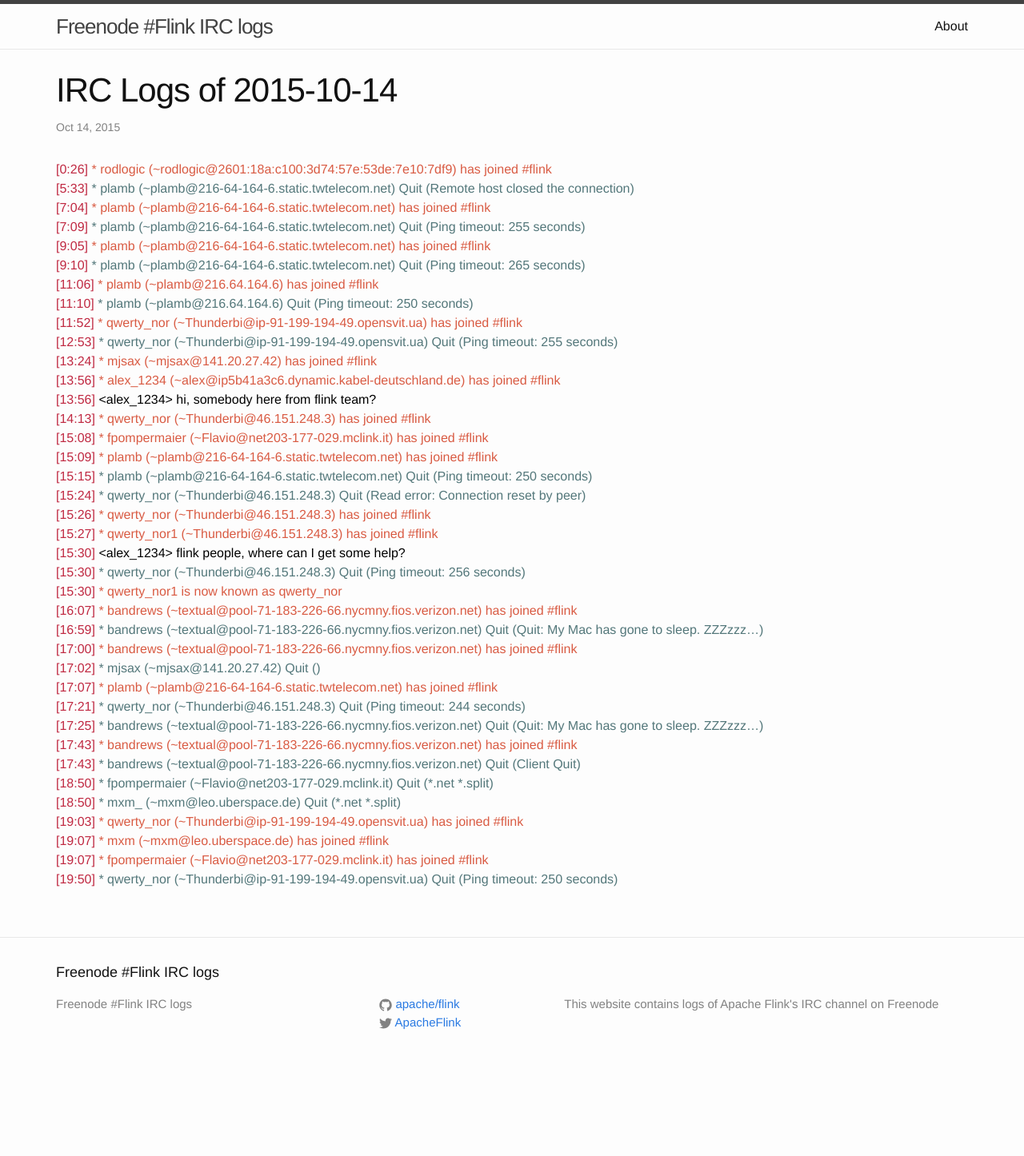
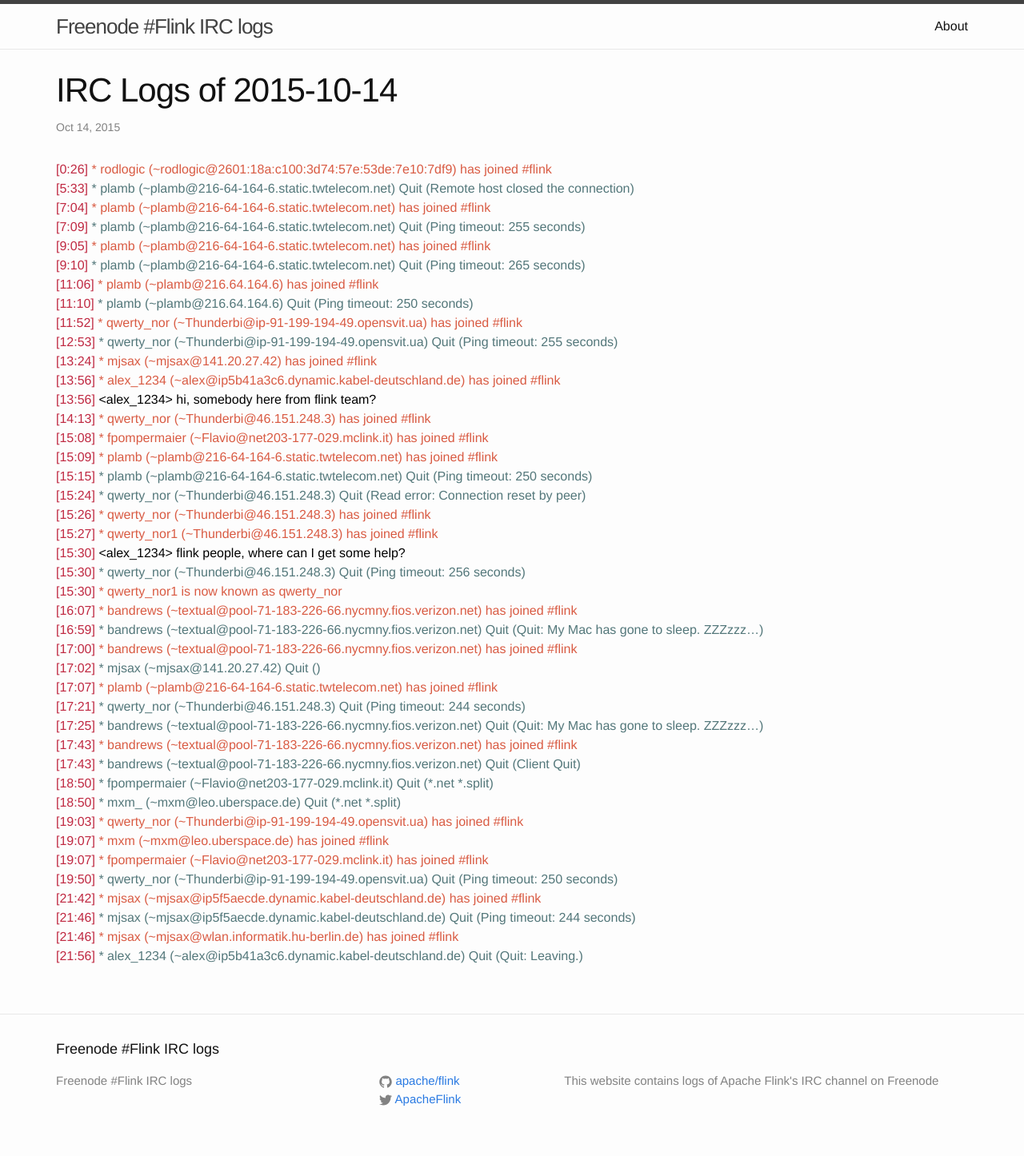
Before and after one commit to flink-irc-logs/flink-irc-logs.github.io, a Jekyll site: the page built from _posts/2015-10-14-logs.markdown, in a window 1280 px wide. Shown: the whole page at 80% size. Built offline with Jekyll 4.4.1, drawn with Linux system fonts in a browser that asks for light colours; before the commit the page ends 1350 px from its top, so only the background shows below that.

Commit message:
Update of the logs on Wed Oct 14 23:26:28 CEST 2015

```diff
--- a/_posts/2015-10-14-logs.markdown
+++ b/_posts/2015-10-14-logs.markdown
@@ -42,3 +42,7 @@
 <span class="irc-date">[19:07]</span> <span class="irc-green">* mxm (~mxm@leo.uberspace.de) has joined #flink</span><br />
 <span class="irc-date">[19:07]</span> <span class="irc-green">* fpompermaier (~Flavio@net203-177-029.mclink.it) has joined #flink</span><br />
 <span class="irc-date">[19:50]</span> <span class="irc-navy">* qwerty_nor (~Thunderbi@ip-91-199-194-49.opensvit.ua) Quit (Ping timeout: 250 seconds)</span><br />
+<span class="irc-date">[21:42]</span> <span class="irc-green">* mjsax (~mjsax@ip5f5aecde.dynamic.kabel-deutschland.de) has joined #flink</span><br />
+<span class="irc-date">[21:46]</span> <span class="irc-navy">* mjsax (~mjsax@ip5f5aecde.dynamic.kabel-deutschland.de) Quit (Ping timeout: 244 seconds)</span><br />
+<span class="irc-date">[21:46]</span> <span class="irc-green">* mjsax (~mjsax@wlan.informatik.hu-berlin.de) has joined #flink</span><br />
+<span class="irc-date">[21:56]</span> <span class="irc-navy">* alex_1234 (~alex@ip5b41a3c6.dynamic.kabel-deutschland.de) Quit (Quit: Leaving.)</span><br />
```
